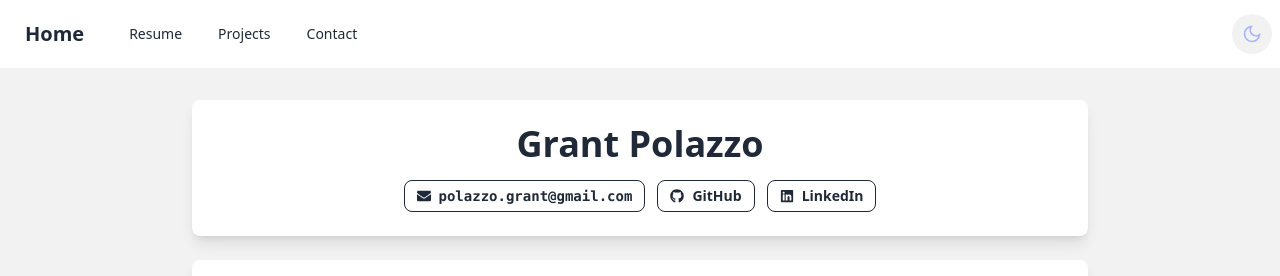
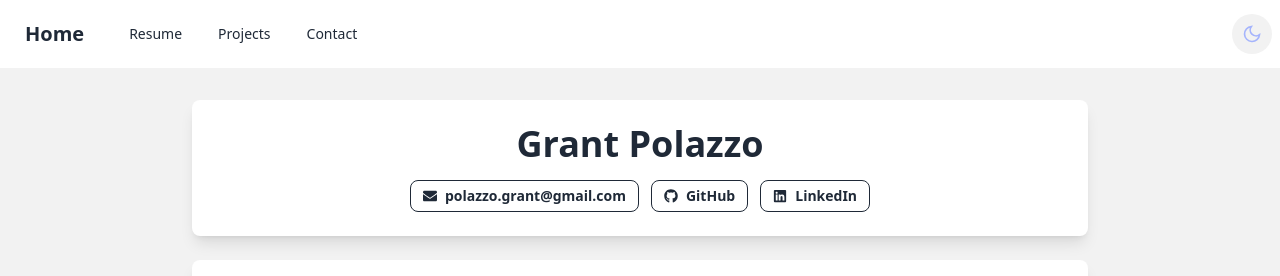
Before and after one commit to thatdudegrantt/personal-site, a Next.js app: page /resume in a window 1280 px wide. Shown: the top 276 px of the page. Built offline with nearby package versions, Linux system fonts and the light colour scheme.

Commit message:
made buttons consistent

```diff
--- a/src/app/resume/page.js
+++ b/src/app/resume/page.js
@@ -66,7 +66,7 @@ export default function Resume() {
                                 className="btn btn-outline btn-sm flex items-center gap-2 border-base-content hover:border-base-content"
                             >
                                 <FaEnvelope className={"text-base-content"}/>
-                                <span className="font-mono text-xs sm:text-sm text-base-content">
+                                <span className="text-base-content">
                   {email || 'Loading...'}
                 </span>
                             </button>
```
